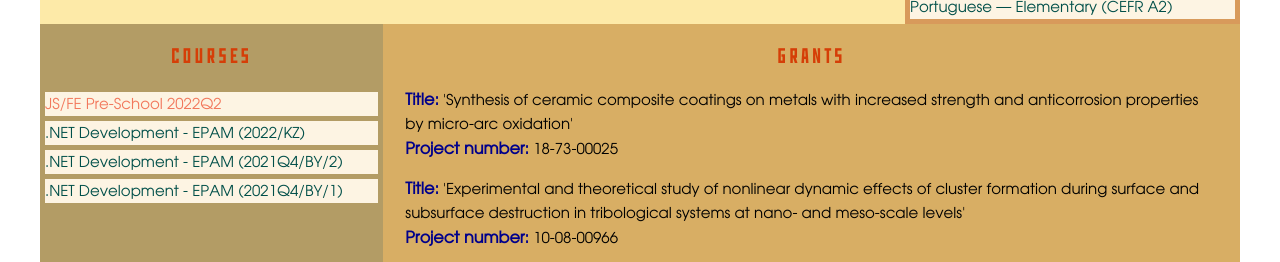
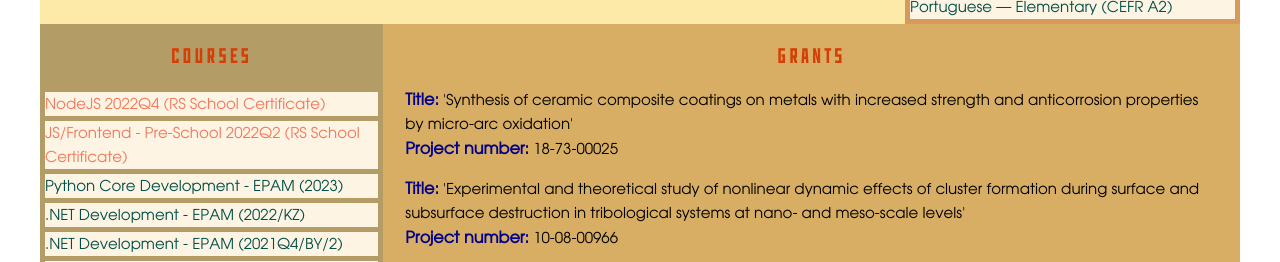
Before and after one commit to sesychev/rsschool-cv, a plain HTML site: page index.html in a window 1280 px wide. Shown: the part 1870-2132 px from the top of the page. Drawn offline with nearby package versions, Linux system fonts and the light colour scheme.

Commit message:
feat: add courses

```diff
--- a/index.html
+++ b/index.html
@@ -188,8 +188,9 @@ function greet(){
                     <div id="courses" class="courses">
                         <h2 class="heading">COURSES</h2>
                         <ul class="ul-courses">
-                            <li><a class="active" href="https://app.rs.school/certificate/xo22bf92">JS/FE Pre-School
-                                    2022Q2</a></li>
+                            <li><a class="active" href="https://app.rs.school/certificate/kfsdtobu">NodeJS 2022Q4 (RS School Certificate)</a></li>
+                            <li><a class="active" href="https://app.rs.school/certificate/xo22bf92">JS/Frontend - Pre-School 2022Q2 (RS School Certificate)</a></li>
+                            <li>Python Core Development - EPAM (2023)</li>
                             <li>.NET Development - EPAM (2022/KZ)</li>
                             <li>.NET Development - EPAM (2021Q4/BY/2)</li>
                             <li>.NET Development - EPAM (2021Q4/BY/1)</li>
```
